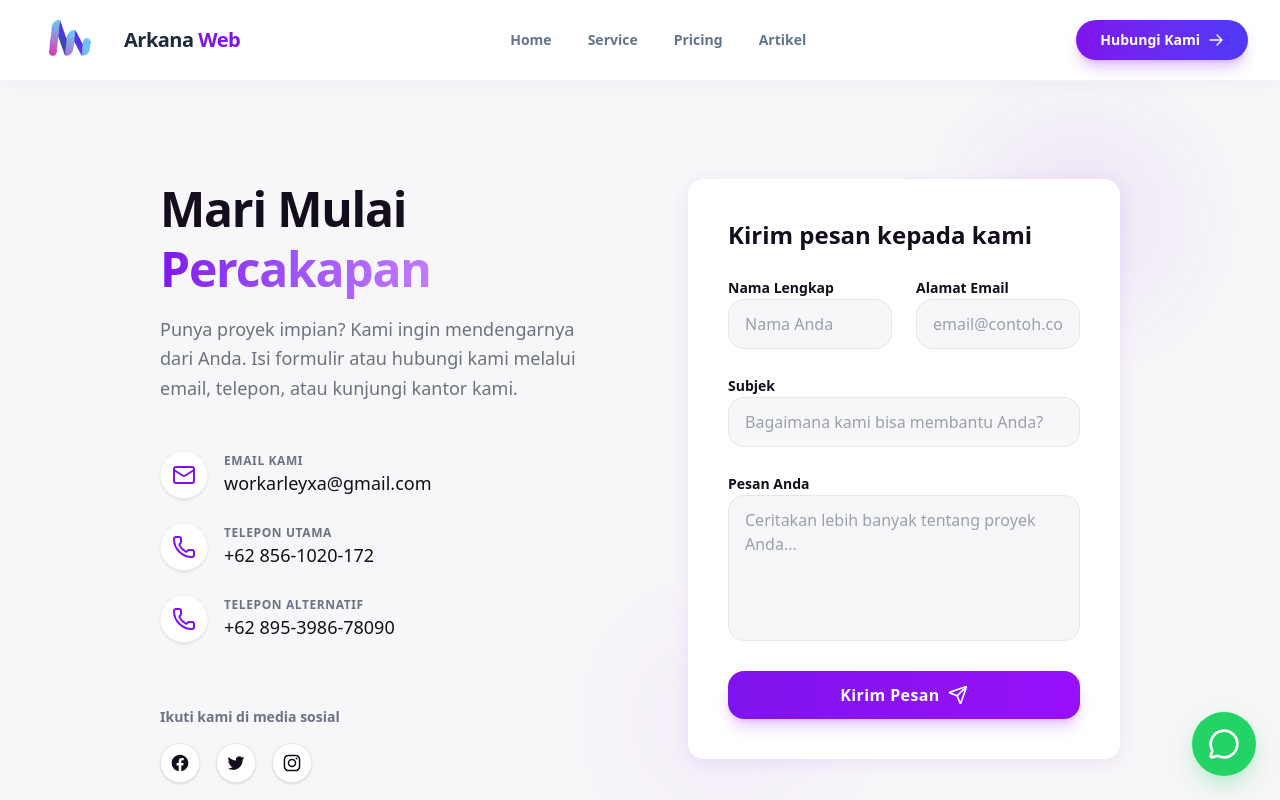
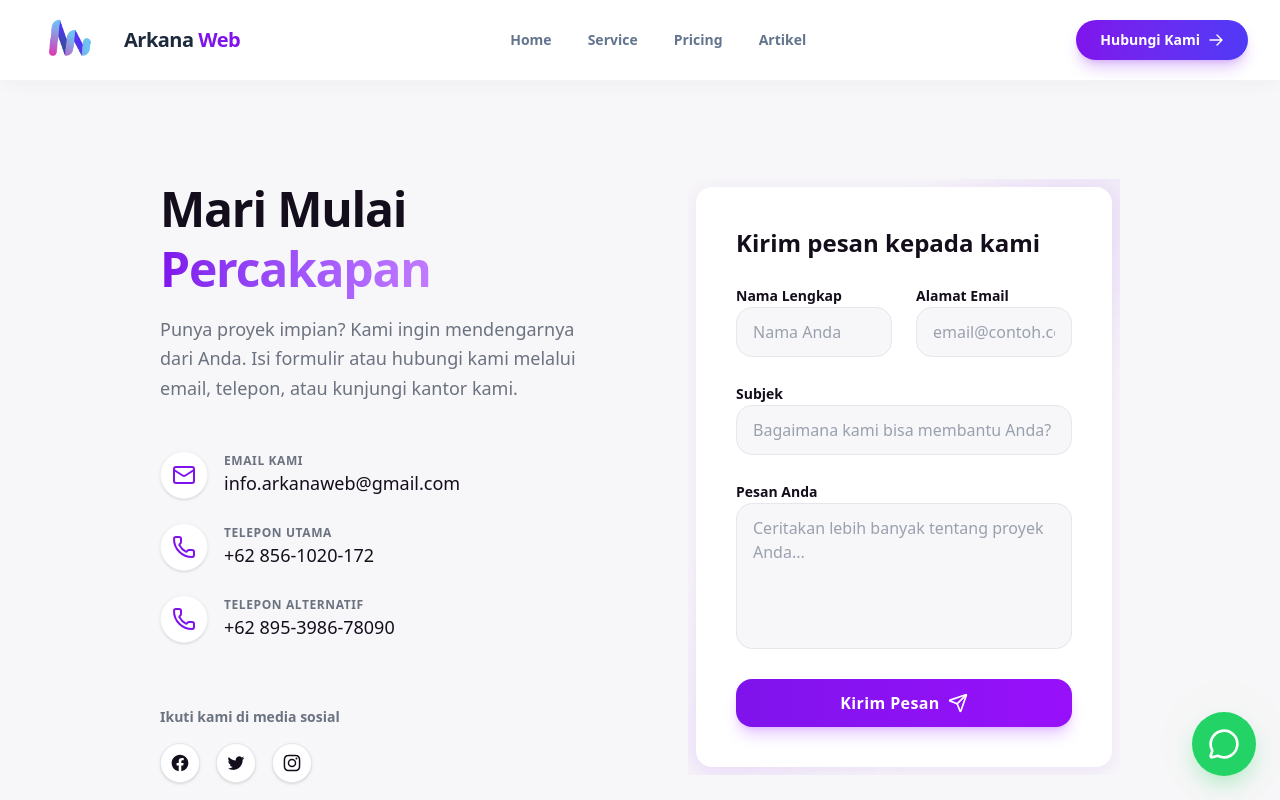
Before and after one commit to ArleyxaSyarif/arkanaweb, a Next.js app: page /contact in a window 1280 px wide. Shown: the top 800 px of the page. Built offline with nearby package versions, Linux system fonts and the light colour scheme.

Commit message:
update contact

```diff
--- a/app/components/contact/ContactSection.tsx
+++ b/app/components/contact/ContactSection.tsx
@@ -9,7 +9,6 @@ export default function ContactSection() {
 
     const handleSubmit = async (e: React.FormEvent<HTMLFormElement>) => {
         e.preventDefault();
-
 
         const formData = new FormData(e.currentTarget);
 
@@ -37,7 +36,8 @@ export default function ContactSection() {
     }
 
     return (
-        <div className="bg-[#f7f6f8] text-[#140d1b] min-h-screen flex flex-col font-sans selection:bg-[#7f13ec] selection:text-white">
+        // Ditambahkan `overflow-x-hidden` di container paling luar untuk mencegah pergeseran horizontal global
+        <div className="bg-[#f7f6f8] text-[#140d1b] min-h-screen flex flex-col font-sans selection:bg-[#7f13ec] selection:text-white overflow-x-hidden">
             <main className="flex-grow flex items-center justify-center py-12 px-6 lg:px-20 xl:px-40">
                 <div className="w-full max-w-[1200px] grid grid-cols-1 lg:grid-cols-2 gap-12 lg:gap-24 items-start">
 
@@ -61,7 +61,7 @@ export default function ContactSection() {
                                 </div>
                                 <div className="flex flex-col">
                                     <span className="text-xs font-semibold uppercase tracking-wider text-[#6b7280]">Email kami</span>
-                                    <a className="text-lg font-medium hover:text-[#7f13ec] transition-colors" href="mailto:hello@modernbrand.com">workarleyxa@gmail.com</a>
+                                    <a className="text-lg font-medium hover:text-[#7f13ec] transition-colors" href="mailto:info.arkanaweb@gmail.com">info.arkanaweb@gmail.com</a>
                                 </div>
                             </div>
 
@@ -72,7 +72,6 @@ export default function ContactSection() {
                                 <div className="flex flex-col">
                                     <span className="text-xs font-semibold uppercase tracking-wider text-[#6b7280]">Telepon Utama</span>
                                     <a className="text-lg font-medium hover:text-[#7f13ec] transition-colors" href="tel:08561020172">+62 856-1020-172</a>
-
                                 </div>
                             </div>
 
@@ -86,11 +85,7 @@ export default function ContactSection() {
                                     <a className="text-lg font-medium hover:text-[#7f13ec] transition-colors" href="tel:0895398678090">+62 895-3986-78090</a>
                                 </div>
                             </div>
-
-                            {/* Phone 2 */}
-
                         </div>
-
 
                         {/* Social Media */}
                         <div className="pt-8">
@@ -110,7 +105,8 @@ export default function ContactSection() {
                     </div>
 
                     {/* Right Column: Contact Form */}
-                    <div className="relative w-full">
+                    {/* Ditambahkan `overflow-hidden` di container ini agar lingkaran blur yang keluar dari kotak form terpotong dan tidak merusak layout */}
+                    <div className="relative w-full overflow-hidden p-2">
                         <div className="absolute -top-10 -right-10 w-40 h-40 bg-[#7f13ec]/20 rounded-full blur-3xl opacity-60"></div>
                         <div className="absolute -bottom-10 -left-10 w-40 h-40 bg-purple-400/20 rounded-full blur-3xl opacity-60"></div>
 
@@ -189,8 +185,6 @@ export default function ContactSection() {
                     </div>
                 </div>
             </main>
-
-
         </div>
     );
 }
```
